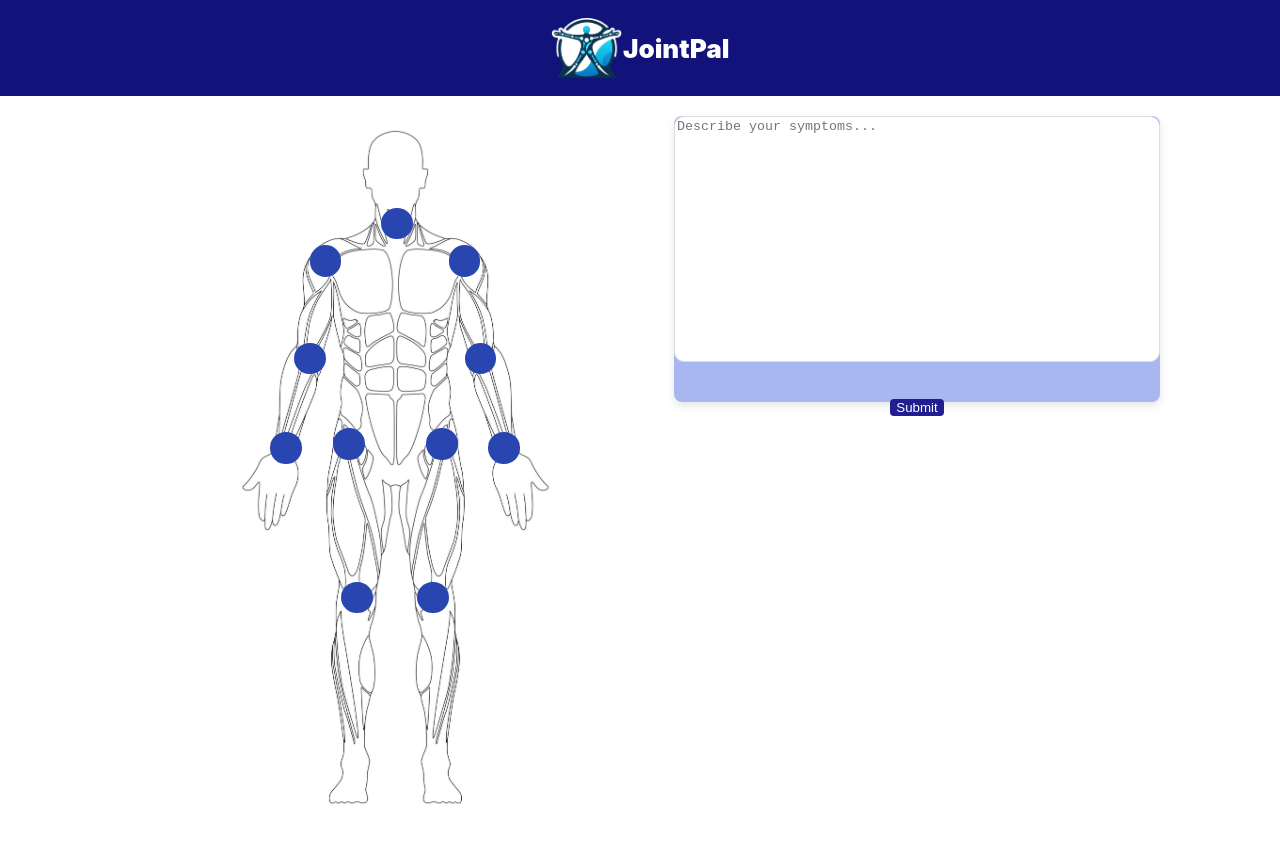
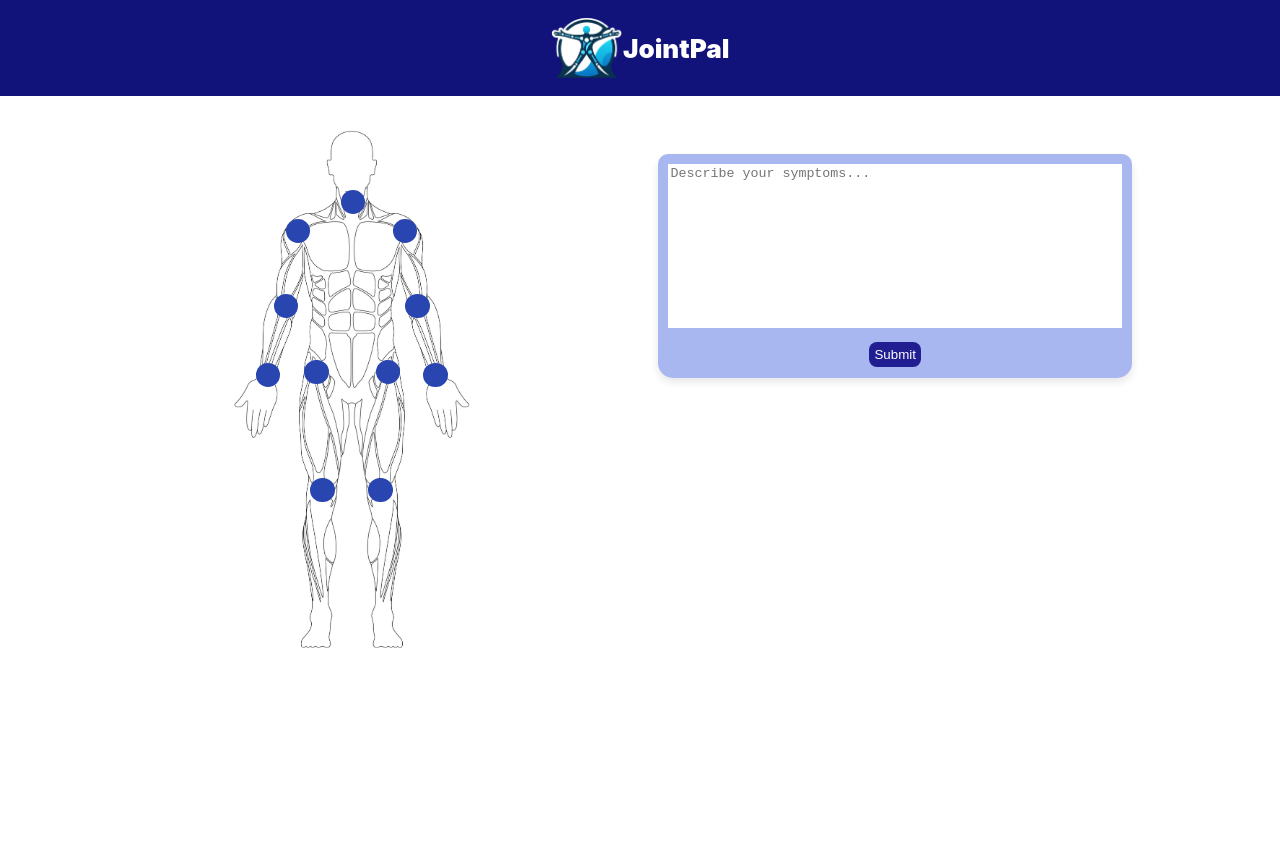
Before and after one commit to 2bato/hackcamp, a React (Create React App) app: page / in a window 1280 px wide. After the commit the page ends 800 px from the top, so only its background shows below. Built offline with nearby package versions, Linux system fonts and the light colour scheme.

Commit message:
Updated styling

```diff
--- a/src/App.css
+++ b/src/App.css
@@ -6,6 +6,18 @@
   display: flex;
   justify-content: center;
   align-items:flex-start;
+  margin: 6vmin;
+  margin-top: 1vmin;
+}
+
+.App-diagram > .Bodymap {
+  flex: 0 0 60%;
+  box-sizing: border-box;
+}
+
+.App-diagram > .Diagnosis {
+  flex: 0 0 40%;
+  box-sizing: border-box;
 }
 
 .App-logo {
--- a/src/App.js
+++ b/src/App.js
@@ -12,7 +12,7 @@ function App() {
         <title>JointPal</title>
       </header>
       <div className="App-diagram">
-        <Bodymap />
+        <Bodymap/>
         <Diagnosis />
       </div>
     </div>
--- a/src/diagnosis.css
+++ b/src/diagnosis.css
@@ -1,17 +1,17 @@
 .Diagnosis {
-    margin: 20px auto;
+    margin: 50px auto;
     box-shadow: 0 4px 8px rgba(0, 0, 0, 0.1);
-    border-radius: 8px;
+    border-radius:15px;
     background-color: rgb(169, 183, 240);
     display: flex;
-    flex-direction: column; /* Ensure flex direction is column */
-    margin-left: -120px;
-    margin-right: 120px;
+    flex-direction: column;
+    width: 8%;
+    margin-right: 100px;
   }
 
   .Diagnosis form {
     display: grid;
-    flex-direction: column; /* This makes sure that the children are stacked vertically */
+    flex-direction: column;
   }
 
   .Diagnosis label {
@@ -19,17 +19,17 @@
   }
 
   .Diagnosis textarea {
-    border: 1px solid #ddd;
+    border: 10px solid rgb(169, 183, 240);
     border-radius: 10px;
     margin-bottom: 40px;
     resize:none;
-    width: 60vmin;
-    height: 30vmin;
+    width: auto;
+    height: 20vmin;
   }
 
   .Diagnosis .submit {
     border: none;
-    border-radius: 4px;
+    border-radius: 8px;
     cursor: pointer;
     background-color: #201e90;
     color: rgb(255, 255, 255);
@@ -38,7 +38,8 @@
     height: fit-content;
     justify-self: center;
     align-self: center;
-    margin-top: 37vmin;
+    padding: 5px;
+    margin-top: 22vmin;
   }
 
   .Diagnosis .response {
```
